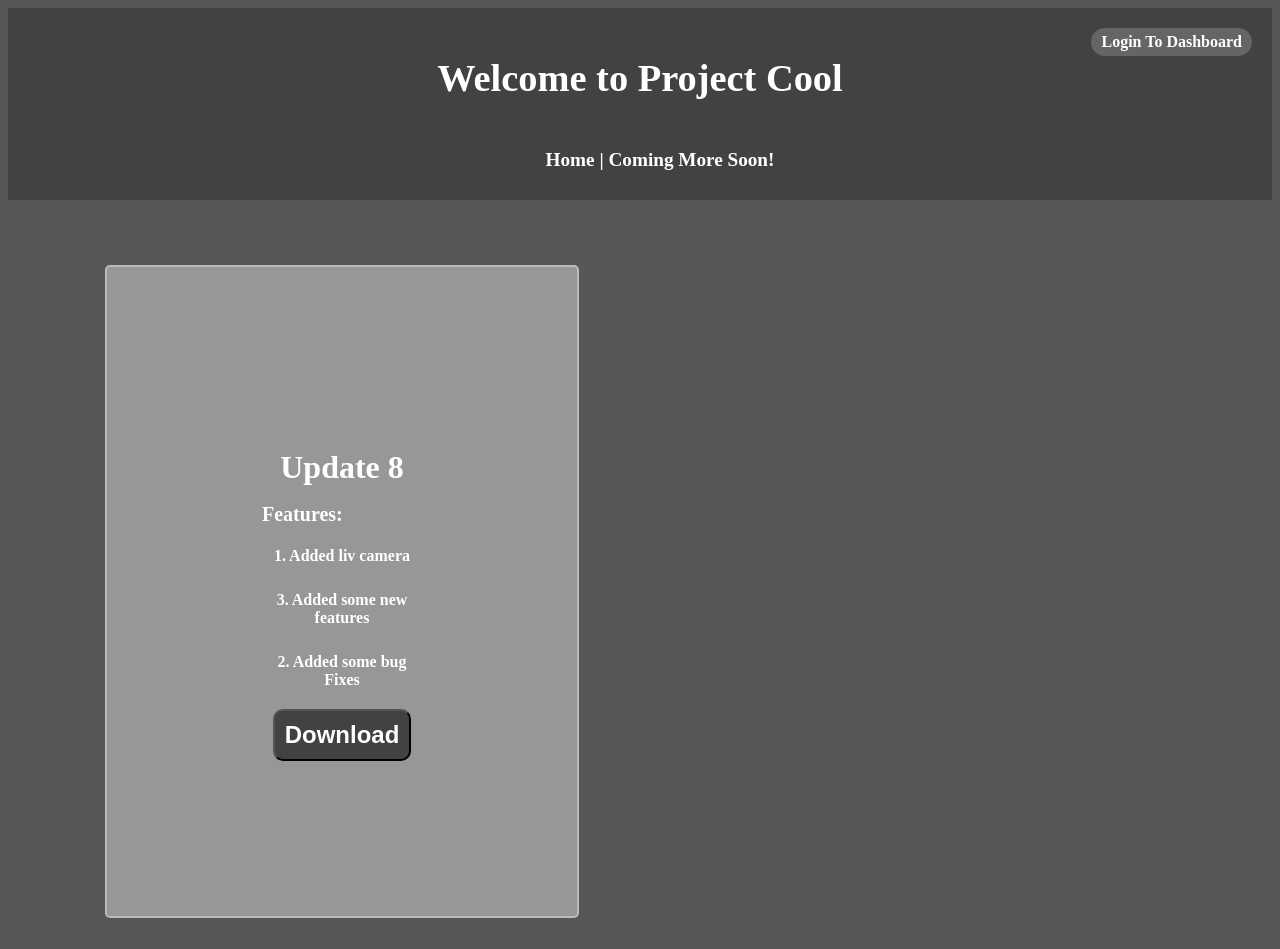
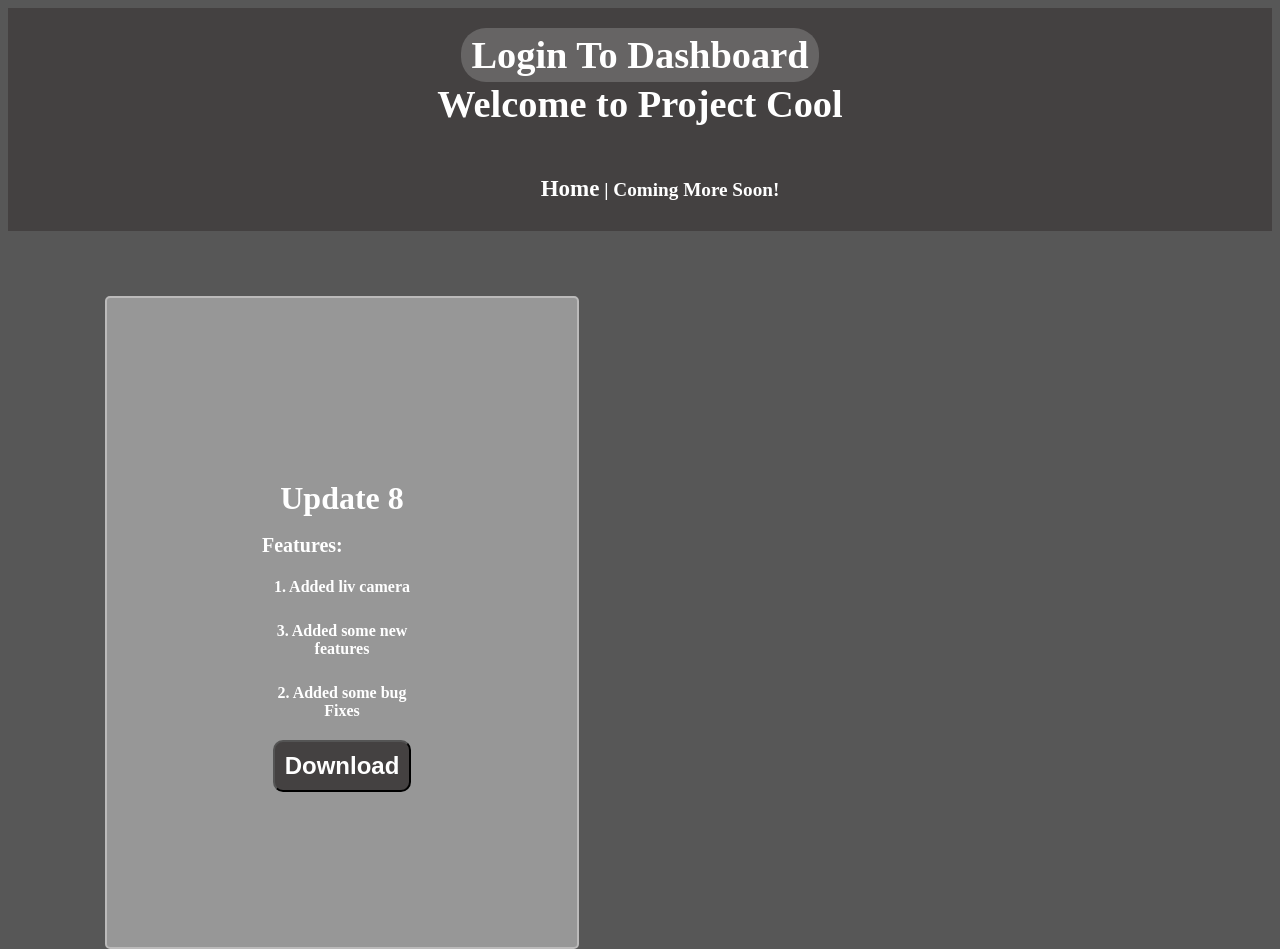
Before and after one commit to lauritzgames/ProjectCool, a plain HTML site: page index.html in a window 1280 px wide. Shown: the top 949 px of the page. Drawn offline with Linux system fonts and the light colour scheme.

Commit message:
Update style.css

```diff
--- a/style.css
+++ b/style.css
@@ -196,8 +196,8 @@ html {
 .btn_login{
     color: #ffffff;
     text-decoration: none;
-    margin: 0 auto
-    font-size 1.2em;
+    margin: 0 auto;
+    font-size: 1.2em;
     position: relative;
 }
 .btn_login::before {
@@ -218,8 +218,8 @@ html {
 .btn_site{
     color: #ffffff;
     text-decoration: none;
-    margin: 0 auto
-    font-size 1.2em;
+    margin: 0 auto;
+    font-size: 1.2em;
     position: relative;
 }
 .btn_site:hover {
```
